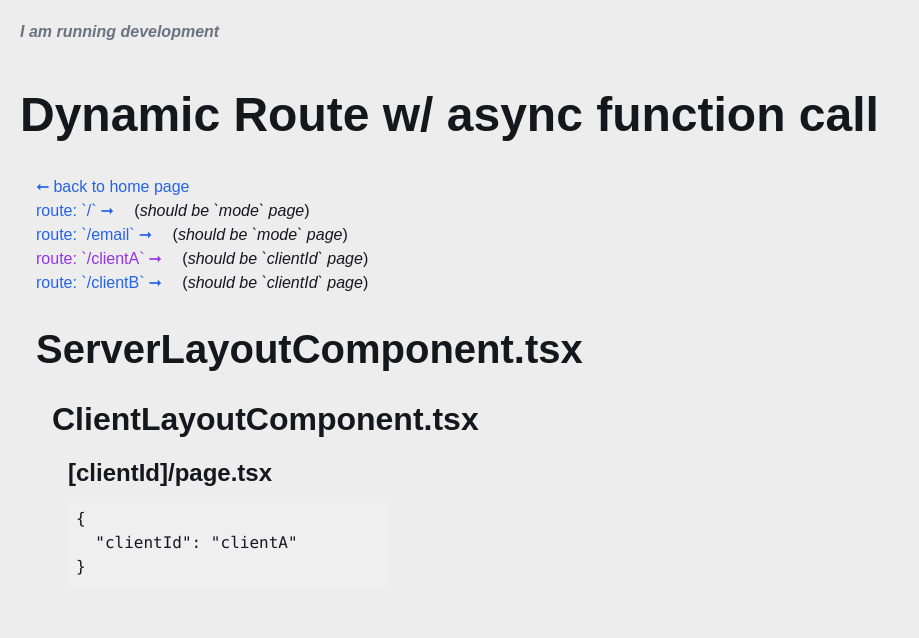
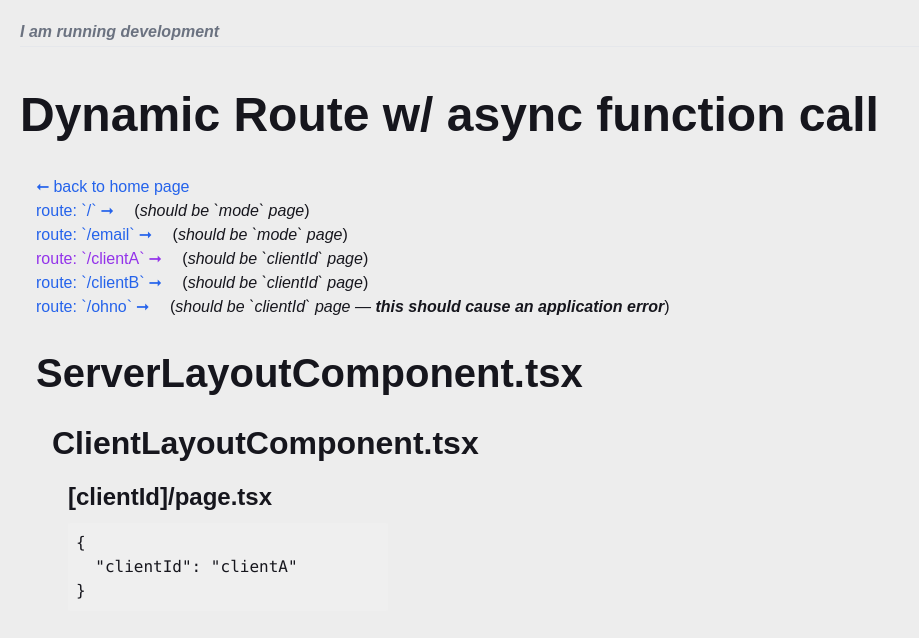
Before and after one commit to tbremer/next-dynamic-routes-issue, a Next.js app: page /dynamic-route/clientA in a window 1280 px wide. Shown: the top 638 px of the page, without its empty margins (0-919 px from the left). Built offline with nearby package versions, Linux system fonts and the light colour scheme.

Commit message:
add unknown client

```diff
--- a/app/dynamic-route/layout.tsx
+++ b/app/dynamic-route/layout.tsx
@@ -30,6 +30,14 @@ export default function Layout({ children }: PropsWithChildren): JSX.Element {
             <Link href="/dynamic-route/clientB">route: `/clientB`</Link> (
             <em>should be `clientId` page</em>)
           </li>
+          <li>
+            <Link href="/dynamic-route/ohno">route: `/ohno`</Link> (
+            <em>
+              should be `clientId` page —{" "}
+              <strong>this should cause an application error</strong>
+            </em>
+            )
+          </li>
         </ul>
       </nav>
       <ServerLayoutComponent
```
